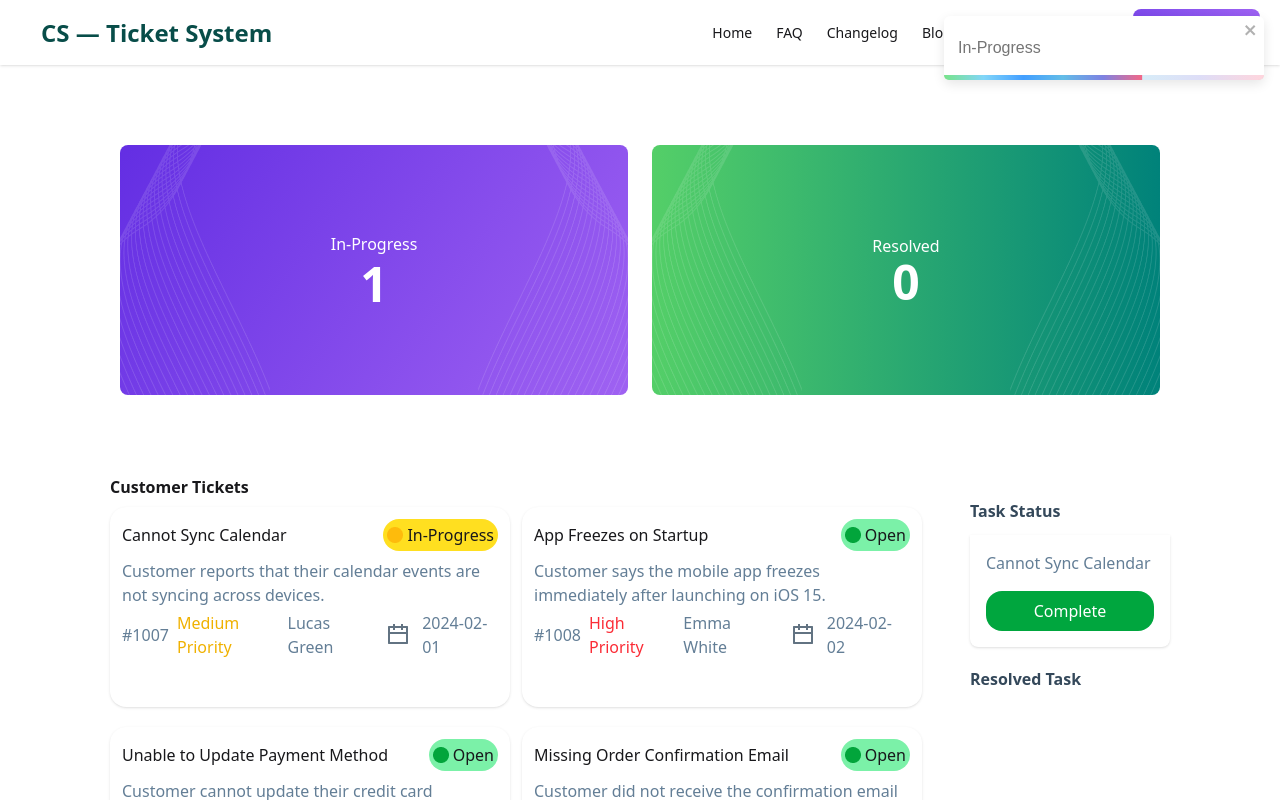
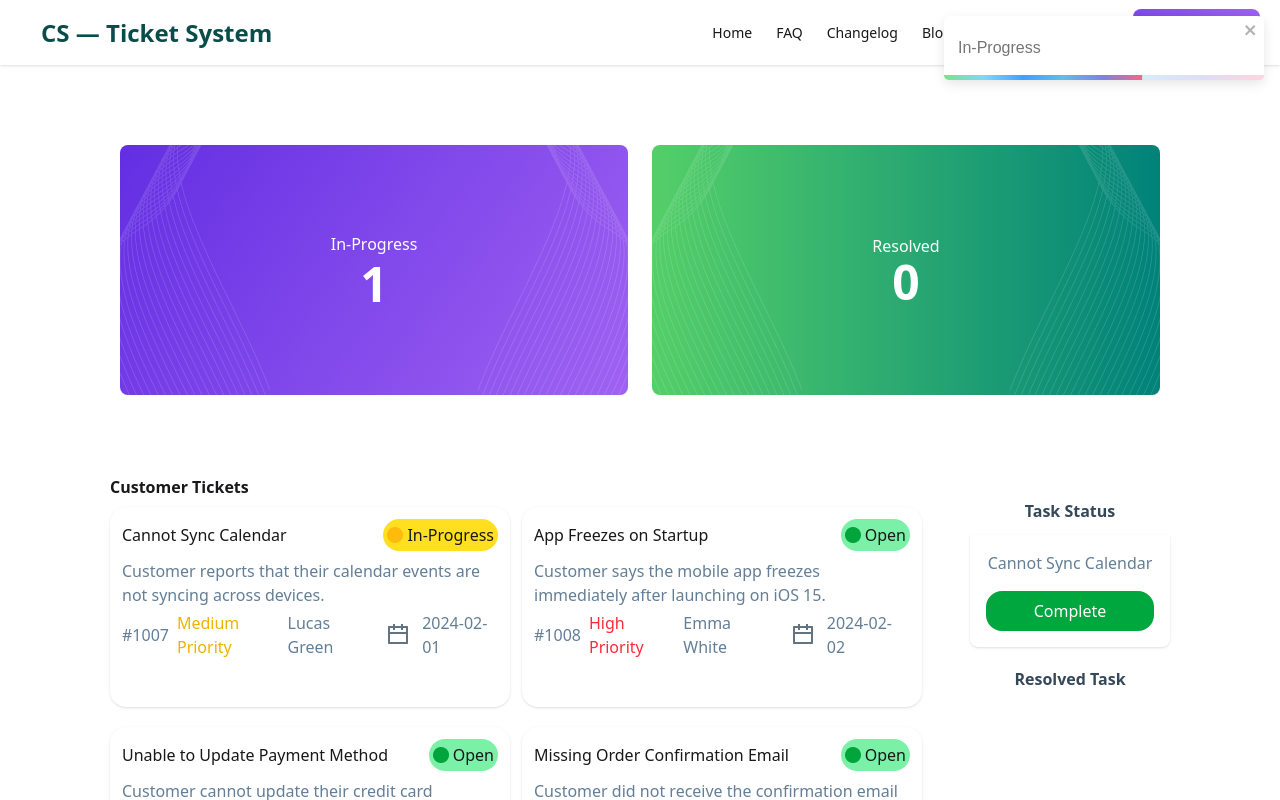
Before and after one commit to emon35410/Assignment-7, a React (Vite) app: page / in a window 1280 px wide. Both pictures are taken after a click on the element 310 px from the left and 607 px from the top of the page. Shown: the top 800 px of the page. Built offline with nearby package versions, Linux system fonts and the light colour scheme.

Commit message:
completed the that card remove

```diff
--- a/src/component/CustomerTicket/CustomerTicket.jsx
+++ b/src/component/CustomerTicket/CustomerTicket.jsx
@@ -2,17 +2,14 @@ import React, { use, useState } from 'react';
 
 import CustomerCard from '../CustomerCard/CustomerCard';
 import TaskStatus from '../TaskStatus/TaskStatus';
-import { toast } from 'react-toastify';
 
 
-const CustomerTicket = ({solved,setSolved, tickectPromise,selectedTicket,setSelectedTicket,selectedComplete,setSelectedComplete }) => {
+
+const CustomerTicket = ({ solved, setSolved, tickectPromise, selectedTicket, setSelectedTicket, selectedComplete, setSelectedComplete }) => {
     const Ticket = use(tickectPromise)
-    const handleSolve= (ticket)=>{
-        toast("Resolved Done")
-        setSolved([...solved,ticket])
-
-        setSelectedTicket(selectedTicket.filter(t => t.id !== ticket.id));
-    }
+    const visibleTickets = Ticket.filter(
+    ticket => !selectedComplete.some(done => done.id === ticket.id)
+  )
     return (
         <div className='md:mx-[110px] mt-20'>
             <h1 className='font-semibold'>Customer Tickets</h1>
@@ -21,11 +18,11 @@ const CustomerTicket = ({solved,setSolved, tickectPromise,selectedTicket,setSele
 
                 <div className='grid grid-cols-1 md:grid-cols-2 gap-3 items-center'>
                     {
-                        Ticket.map((ticket) =><CustomerCard key={ticket.id} solved={solved} setSolved={setSolved}  selectedTicket={selectedTicket} setSelectedTicket={setSelectedTicket}   ticket={ticket}></CustomerCard>)
+                        visibleTickets.map((ticket) => <CustomerCard key={ticket.id} solved={solved} setSolved={setSolved} selectedTicket={selectedTicket} setSelectedTicket={setSelectedTicket} ticket={ticket}></CustomerCard>)
                     }
 
                 </div>
-                 <TaskStatus  handleSolve={handleSolve} solved={solved} setSolved={setSolved} selectedComplete={selectedComplete}  setSelectedComplete={setSelectedComplete}  Ticket={Ticket} selectedTicket={selectedTicket} setSelectedTicket={setSelectedTicket}></TaskStatus>
+                <TaskStatus solved={solved} setSolved={setSolved} selectedComplete={selectedComplete} setSelectedComplete={setSelectedComplete} Ticket={Ticket} selectedTicket={selectedTicket} setSelectedTicket={setSelectedTicket}></TaskStatus>
             </div>
 
         </div>
--- a/src/component/TaskStatus/CompleteTask.jsx
+++ b/src/component/TaskStatus/CompleteTask.jsx
@@ -1,11 +1,12 @@
 import React from 'react';
 
-const CompleteTask = ({select}) => {
+const CompleteTask = ({ select }) => {
 
     return (
-        <div onClick={()=>handleremove(select)} className='bg-white shadow-sm p-4 rounded-b-lg mt-3 md:w-[200px] md:h-[70]  hover:cursor-pointer'>
-                    <h1 className='text-[#637E96]'>{select.title}</h1>
-                </div>
+        <div  className='bg-white shadow-sm p-4 rounded-b-lg mt-3 md:w-[200px] md:h-[70]  hover:cursor-pointer'>
+            <h1 className='text-[#5ca0dc] font-normal flex justify-center items-center'>{select.title}</h1>
+            <h1 className='mt-3 font-bold flex items-center justify-center text-green-700'>👏 Completed</h1>
+        </div>
     );
 };
 
--- a/src/component/TaskStatus/TaskStatus.jsx
+++ b/src/component/TaskStatus/TaskStatus.jsx
@@ -2,45 +2,46 @@ import React, { useState } from 'react';
 import { toast } from 'react-toastify';
 import CompleteTask from './CompleteTask';
 
-const TaskStatus = ({selectedTicket,setSelectedTicket, selectedComplete,setSelectedComplete,solved,setSolved}) => {
+const TaskStatus = ({handleSolve, selectedTicket, setSelectedTicket, selectedComplete, setSelectedComplete, solved, setSolved }) => {
     console.log(selectedComplete)
-    const [clickComplete,setclickComplete] = useState(false)
-   const handleComplete =(Task)=>{
+    const [clickComplete, setclickComplete] = useState(false)
+    const handleComplete = (Task) => {
 
         toast("Problem Solved")
         setclickComplete(!clickComplete)
-        setSelectedComplete([...selectedComplete,Task])
-        setSelectedTicket(selectedTicket.filter(remove=>remove.id !==Task.id))
+        setSelectedComplete([...selectedComplete, Task])
+        setSelectedTicket(selectedTicket.filter(remove => remove.id !== Task.id))
 
     }
 
 
 
     return (
-        <div  className=''>
+        <div className=''>
 
             <div className='mb-5'>
-                <h1 className='font-semibold text-[#34485A] flex items-center'>Task Status</h1>
+                <h1 className='font-semibold text-[#34485A] flex justify-center items-center'>Task Status</h1>
 
                 {
-                    selectedTicket.map((select,index)=>
-                    <div key={index} className=' bg-white shadow-sm p-4 rounded-b-lg mt-3 flex flex-col mb-4 md:w-[200px] md:h-[70] '>
+                    selectedTicket.map((select, index) =>
+                        <div key={index} className=' bg-white shadow-sm p-4 rounded-b-lg mt-3 flex flex-col mb-4 md:w-[200px] md:h-[70] '>
 
-                    <h1 className='mb-3 text-[#637E96]'>{select.title}</h1>
-                    <button onClick={()=>{
-                        handleComplete(select)
+                            <h1 className='mb-3 text-[#637E96] flex justify-center items-center'>{select.title}</h1>
+                            <button onClick={() => {
+                                handleComplete(select);
 
-                    }} className='mt-1 p-2 bg-green-600 text-white rounded-2xl hover:cursor-pointer'>Complete</button>
-                </div>
-                )
+
+                            }} className='mt-1 p-2 bg-green-600 text-white rounded-2xl hover:cursor-pointer'>Complete</button>
+                        </div>
+                    )
                 }
             </div>
             <div>
-            <h1 className='font-semibold text-[#34485A]'>Resolved Task</h1>
+                <h1 className='font-semibold text-[#34485A] flex justify-center items-center'>Resolved Task</h1>
                 {
-                    selectedComplete.map(select=><CompleteTask key={select.id} select={select} solved={solved} setSolved={setSolved}></CompleteTask>)
+                    selectedComplete.map(select => <CompleteTask key={select.id} select={select} solved={solved} setSolved={setSolved}></CompleteTask>)
                 }
-        </div>
+            </div>
 
 
         </div>
```
Also changed, not shown: src/App.jsx (+5 -5 lines), src/component/CustomerCard/CustomerCard.jsx (+7 -7 lines).
